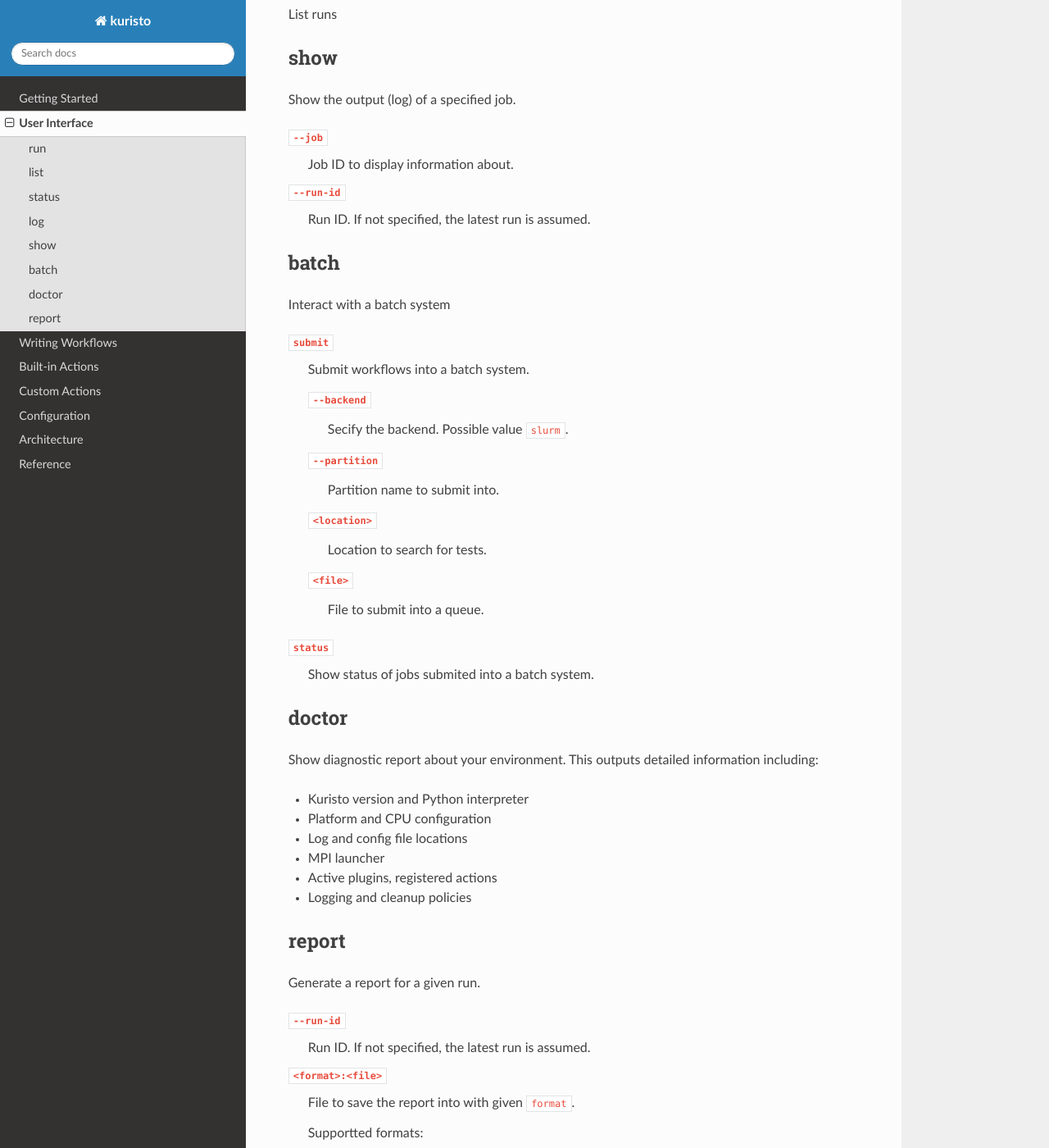
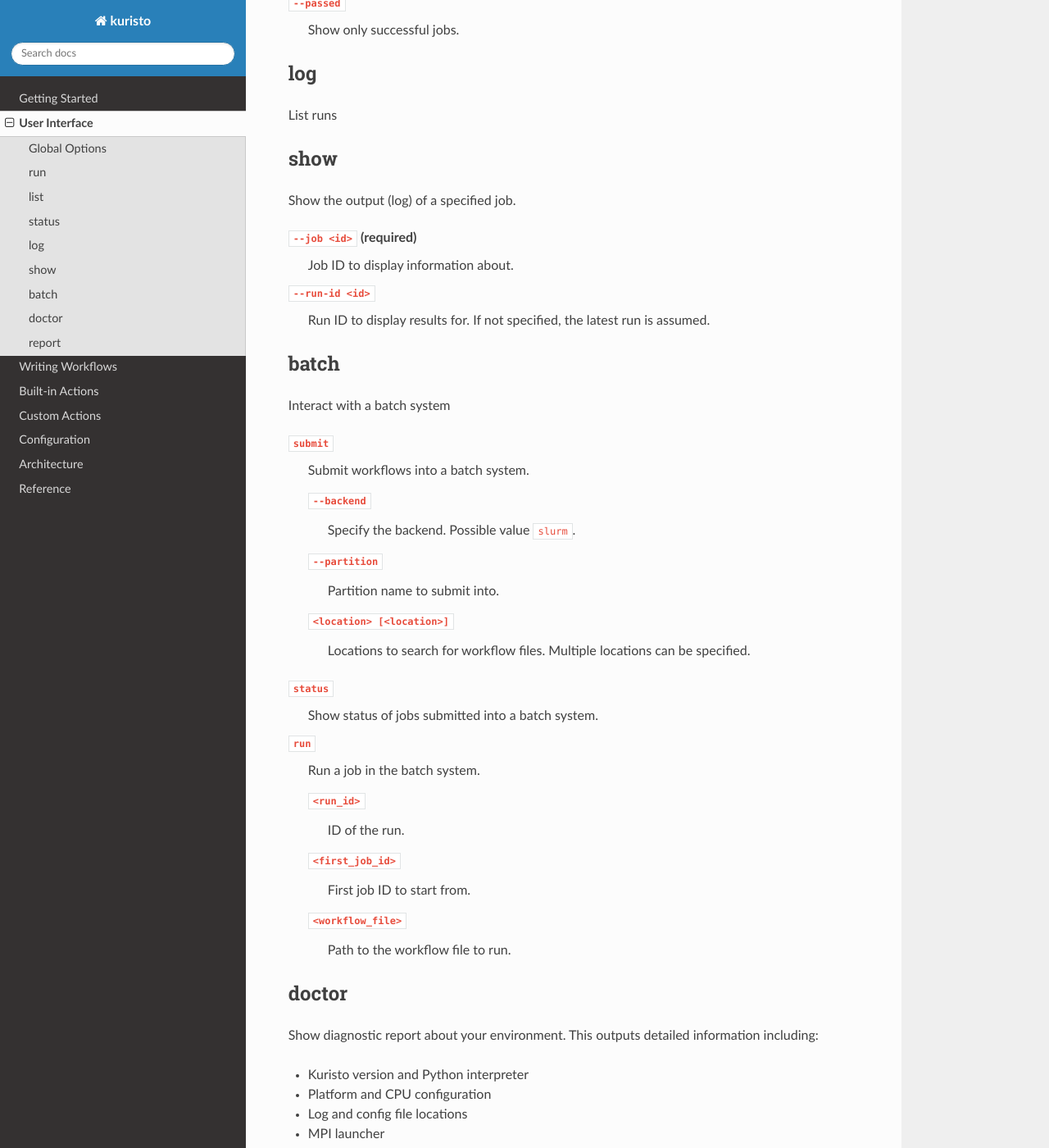
Before and after one commit to andrsd/kuristo, a Sphinx documentation site: the page built from docs/user_interface.rst, in a window 1280 px wide and 1400 px high, scrolled down 1566 px. Shown: the whole window at 82% size. Built offline with Sphinx 7.4.7 and the Read the Docs theme 3.1.0, drawn with Linux system fonts in a browser that asks for light colours; some of the changed text lies outside the part shown.

Commit message:
Document missing CLI options and fix issues in user_interface.rst
1. Add --version global option documentation
2. Add batch run subcommand with its 3 required positional arguments:
   - run_id
   - first_job_id
   - workflow_file
3. Clarify batch submit documentation:
   - Remove confusing <file> entry
   - Clarify that locations are searched for workflow files
   - Allow multiple locations
4. Mark show --job as required
5. Fix typos:
   - "Secify" → "Specify"
   - "submited" → "submitted"

Co-Authored-By: Claude Haiku 4.5 <noreply@anthropic.com>

```diff
--- a/docs/user_interface.rst
+++ b/docs/user_interface.rst
@@ -1,5 +1,11 @@
 User Interface
 ==============
+
+Global Options
+--------------
+
+``--version``
+   Show the version number and exit.
 
 ``-f|--config <file>``
    Supply a config file.
@@ -72,11 +78,11 @@ show
 
 Show the output (log) of a specified job.
 
-``--job``
+``--job <id>`` (required)
    Job ID to display information about.
 
-``--run-id``
-   Run ID. If not specified, the latest run is assumed.
+``--run-id <id>``
+   Run ID to display results for. If not specified, the latest run is assumed.
 
 batch
 -----
@@ -87,19 +93,28 @@ Interact with a batch system
    Submit workflows into a batch system.
 
    ``--backend``
-      Secify the backend. Possible value ``slurm``.
+      Specify the backend. Possible value ``slurm``.
 
    ``--partition``
       Partition name to submit into.
 
-   ``<location>``
-      Location to search for tests.
-
-   ``<file>``
-      File to submit into a queue.
+   ``<location> [<location>]``
+      Locations to search for workflow files. Multiple locations can be specified.
 
 ``status``
-   Show status of jobs submited into a batch system.
+   Show status of jobs submitted into a batch system.
+
+``run``
+   Run a job in the batch system.
+
+   ``<run_id>``
+      ID of the run.
+
+   ``<first_job_id>``
+      First job ID to start from.
+
+   ``<workflow_file>``
+      Path to the workflow file to run.
 
 
 doctor
```
